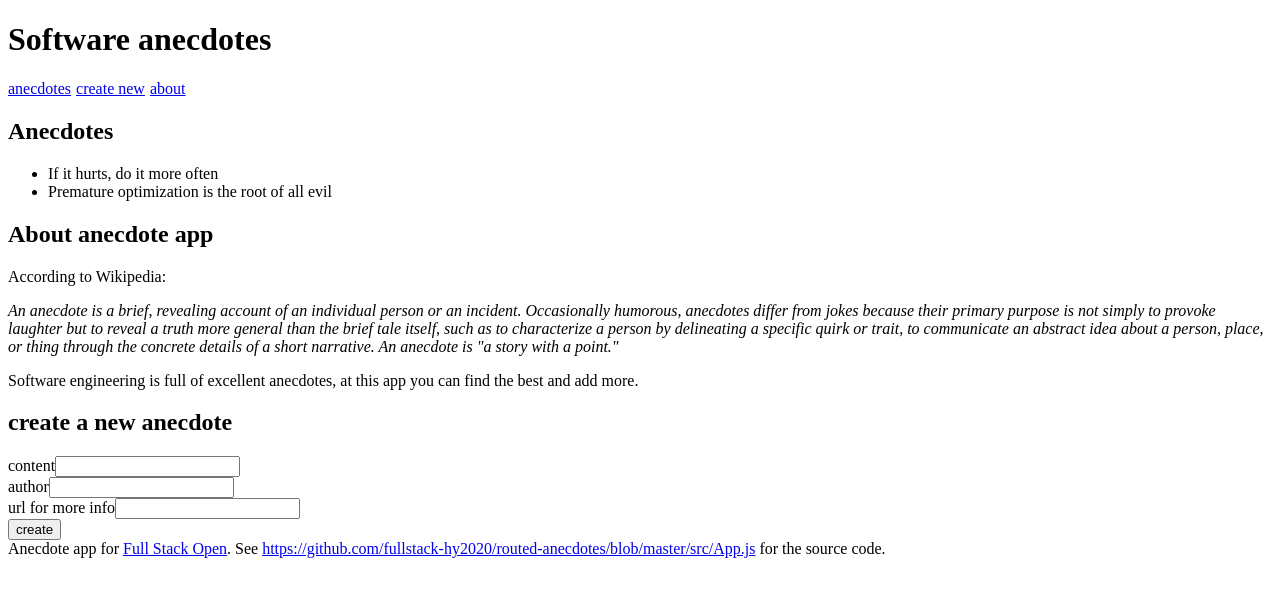
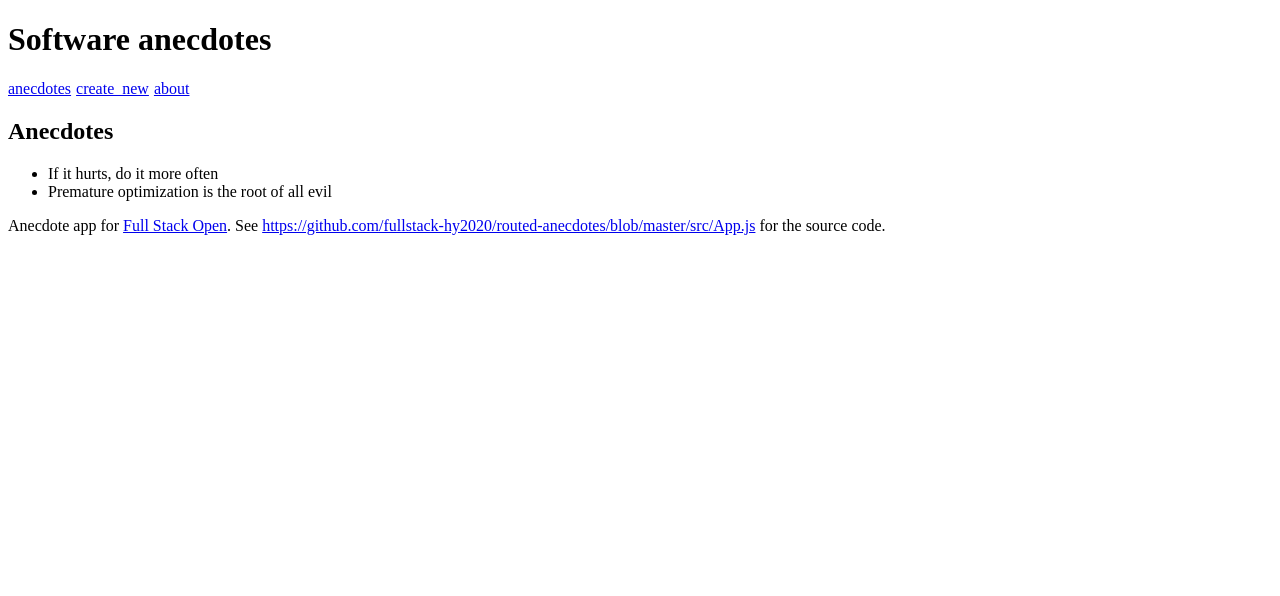
Before and after one commit to Ayrua/fullstackopen, a React (Vite) app in the folder part7/routed-anecdotes/: page / in a window 1280 px wide. Shown: the top 596 px of the page. Built offline with nearby package versions, Linux system fonts and the light colour scheme.

Commit message:
7.1 done

```diff
--- a/part7/routed-anecdotes/package.json
+++ b/part7/routed-anecdotes/package.json
@@ -11,7 +11,8 @@
   },
   "dependencies": {
     "react": "^18.2.0",
-    "react-dom": "^18.2.0"
+    "react-dom": "^18.2.0",
+    "react-router-dom": "^6.22.3"
   },
   "devDependencies": {
     "@types/react": "^18.2.15",
--- a/part7/routed-anecdotes/src/App.jsx
+++ b/part7/routed-anecdotes/src/App.jsx
@@ -1,4 +1,8 @@
 import { useState } from 'react'
+import {
+  BrowserRouter as Router,
+  Routes, Route, Link
+} from 'react-router-dom'
 
 const Menu = () => {
   const padding = {
@@ -6,9 +10,9 @@ const Menu = () => {
   }
   return (
     <div>
-      <a href='#' style={padding}>anecdotes</a>
-      <a href='#' style={padding}>create new</a>
-      <a href='#' style={padding}>about</a>
+      <Link style={padding} to="/">anecdotes</Link>
+      <Link style={padding} to="/create">create_new</Link>
+      <Link style={padding} to="/about">about</Link>
     </div>
   )
 }
@@ -74,7 +78,7 @@ const CreateNew = (props) => {
         </div>
         <div>
           url for more info
-          <input name='info' value={info} onChange={(e)=> setInfo(e.target.value)} />
+          <input name='info' value={info} onChange={(e) => setInfo(e.target.value)} />
         </div>
         <button>create</button>
       </form>
@@ -125,10 +129,15 @@ const App = () => {
   return (
     <div>
       <h1>Software anecdotes</h1>
-      <Menu />
-      <AnecdoteList anecdotes={anecdotes} />
-      <About />
-      <CreateNew addNew={addNew} />
+      <Router>
+        <Menu />
+
+        <Routes>
+          <Route path="/create" element={<CreateNew addNew={addNew} />} />
+          <Route path="/about" element={<About />} />
+          <Route path="/" element={<AnecdoteList anecdotes={anecdotes} />} />
+        </Routes>
+      </Router>
       <Footer />
     </div>
   )
```
Also changed, not shown: 1 other file (tests, documents, lock files or other folders).
